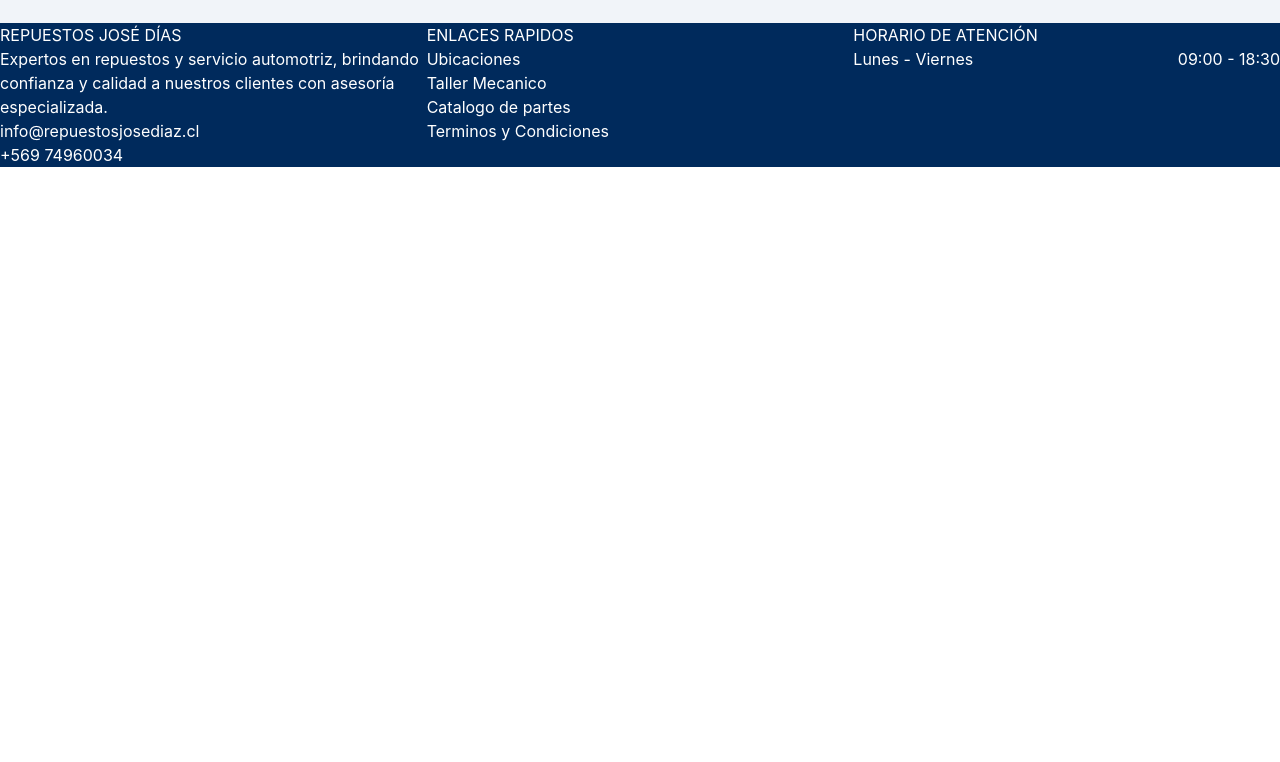
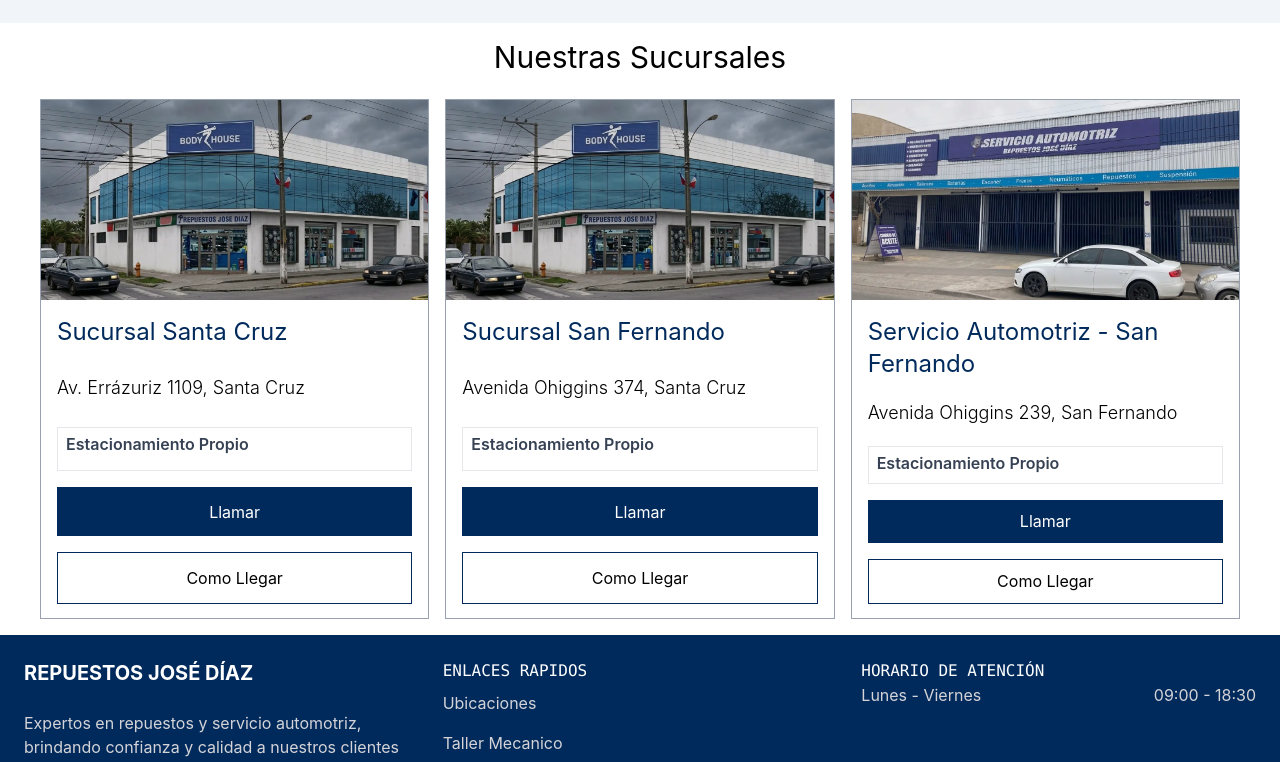
Before and after one commit to patrwan/repuestos-diaz-e-commerce, an Angular app: page / in a window 1280 px wide. Shown: the part 1669-2431 px from the top of the page. Before the commit the page ends 1836 px from the top, so only its background shows below. Built offline with nearby package versions, Linux system fonts and the light colour scheme.

Commit message:
Add: branch section

```diff
--- /dev/null
+++ b/src/app/features/home/components/branches/branches.html
@@ -0,0 +1,45 @@
+<section class="p-4 space-y-6">
+    <h2 class="text-3xl text-center">Nuestras Sucursales</h2>
+    <div class="grid grid-cols-1 md:grid-cols-3 gap-4 px-6 place-items-center">
+        <div class=" bg-white border border-gray-400 md:w-60 lg:w-full h-130">
+            <div class="w-full h-50 bg-amber-300">
+                <img src="branch1.webp" alt="" class="h-full w-full object-cover">
+            </div>
+
+            <div class="p-4 grid gap-4 h-80">
+                <h3 class="text-primary text-2xl">Sucursal Santa Cruz</h3>
+                <p class="font-light text-lg">Av. Errázuriz 1109, Santa Cruz</p>
+                <span class="border border-gray-200 py-1 px-2 text-gray-700 font-semibold">Estacionamiento Propio</span>
+                <button class="bg-primary text-white py-2">Llamar</button>
+                <button class="border border-primary py-2">Como Llegar</button>
+            </div>
+        </div>
+
+        <div class=" bg-white border border-gray-400 md:w-60 lg:w-full h-130">
+            <div class="w-full h-50 bg-amber-300">
+                <img src="branch1.webp" alt="" class="h-full w-full object-cover">
+            </div>
+            <div class="p-4 grid gap-4 h-80">
+                <h3 class="text-primary text-2xl">Sucursal San Fernando</h3>
+                <p class="font-light text-lg">Avenida Ohiggins 374, Santa Cruz</p>
+                <span class="border border-gray-200 py-1 px-2 text-gray-700 font-semibold">Estacionamiento Propio</span>
+                <button class="bg-primary text-white py-2">Llamar</button>
+                <button class="border border-primary py-2">Como Llegar</button>
+            </div>
+        </div>
+
+        <div class=" bg-white border border-gray-400  md:w-60 lg:w-full h-130">
+            <div class="w-full h-50 bg-amber-300">
+                <img src="branch_servicio_automotriz.webp" alt="" class="h-full w-full object-cover">
+            </div>
+            <div class="p-4 grid gap-4 h-80">
+                <h3 class="text-primary text-2xl">Servicio Automotriz - San Fernando</h3>
+                <p class="font-light text-lg">Avenida Ohiggins 239, San Fernando</p>
+                <span class="border border-gray-200 py-1 px-2 text-gray-700 font-semibold">Estacionamiento Propio</span>
+                <button class="bg-primary text-white py-2">Llamar</button>
+                <button class="border border-primary py-2">Como Llegar</button>
+            </div>
+        </div>
+    </div>
+
+</section>
--- a/src/app/features/home/pages/home/home.html
+++ b/src/app/features/home/pages/home/home.html
@@ -7,3 +7,4 @@
     </p>
 </div>
 <app-value-proposition />
+<app-branches />
--- a/src/app/features/home/pages/home/home.ts
+++ b/src/app/features/home/pages/home/home.ts
@@ -2,10 +2,11 @@
 import { Hero } from '../../components/hero/hero';
 import { QuickSearch } from '../../components/quick-search/quick-search';
 import { ValueProposition } from '../../components/value-proposition/value-proposition';
+import { Branches } from '../../components/branches/branches';
 
 @Component({
   selector: 'app-home',
-  imports: [Hero, QuickSearch, ValueProposition],
+  imports: [Hero, QuickSearch, ValueProposition, Branches],
   templateUrl: './home.html',
   styleUrl: './home.css',
 })
--- a/src/app/layouts/footer/footer.html
+++ b/src/app/layouts/footer/footer.html
@@ -1,17 +1,19 @@
-<footer class="bg-primary grid grid-cols-1 md:grid-cols-3 text-white">
-    <div>
-        <h2 class="uppercase">Repuestos José Días</h2>
-        <p>
-            Expertos en repuestos y servicio automotriz, brindando confianza y calidad a nuestros clientes con asesoría
+<footer class="bg-primary ">
+    <div class="grid grid-cols-1 md:grid-cols-3 text-white gap-6 p-6">
+        <div class="grid gap-6">
+            <h2 class="uppercase text-xl font-bold">Repuestos José Díaz</h2>
+            <p class="max-w-prose text-zinc-300">
+                Expertos en repuestos y servicio automotriz, brindando confianza y calidad a nuestros clientes con
+                asesoría
                 especializada.
             </p>
             <p>info@repuestosjosediaz.cl</p>
             <p>+569 74960034</p>
         </div>
 
-    <div>
-        <h2 class="uppercase">Enlaces Rapidos</h2>
-        <ul>
+        <div class="space-y-2">
+            <h2 class="uppercase font-mono">Enlaces Rapidos</h2>
+            <ul class="space-y-4 text-zinc-300">
                 <li>Ubicaciones</li>
                 <li>Taller Mecanico</li>
                 <li>Catalogo de partes</li>
@@ -20,10 +22,16 @@
         </div>
 
         <div>
-        <h2 class="uppercase">Horario de atención</h2>
-        <div class="flex justify-between">
+            <h2 class="uppercase font-mono">Horario de atención</h2>
+            <div class="flex justify-between text-zinc-300">
                 <p>Lunes - Viernes</p>
                 <p>09:00 - 18:30</p>
             </div>
         </div>
+    </div>
+
+
+    <div class="bg-blue-950  px-8 text-zinc-400 text-center font-semibold py-2">
+        © 2024 Repuestos José Díaz. Expertos en Repuestos y Servicio Automotriz.
+    </div>
 </footer>
```
Also changed, not shown: src/app/features/home/components/branches/branches.ts (added, +11 -0 lines), public/branch1.webp (added), public/branch_servicio_automotriz.webp (added), src/app/features/home/components/branches/branches.css (added). Lines whose indentation alone changed are shown as unchanged.
